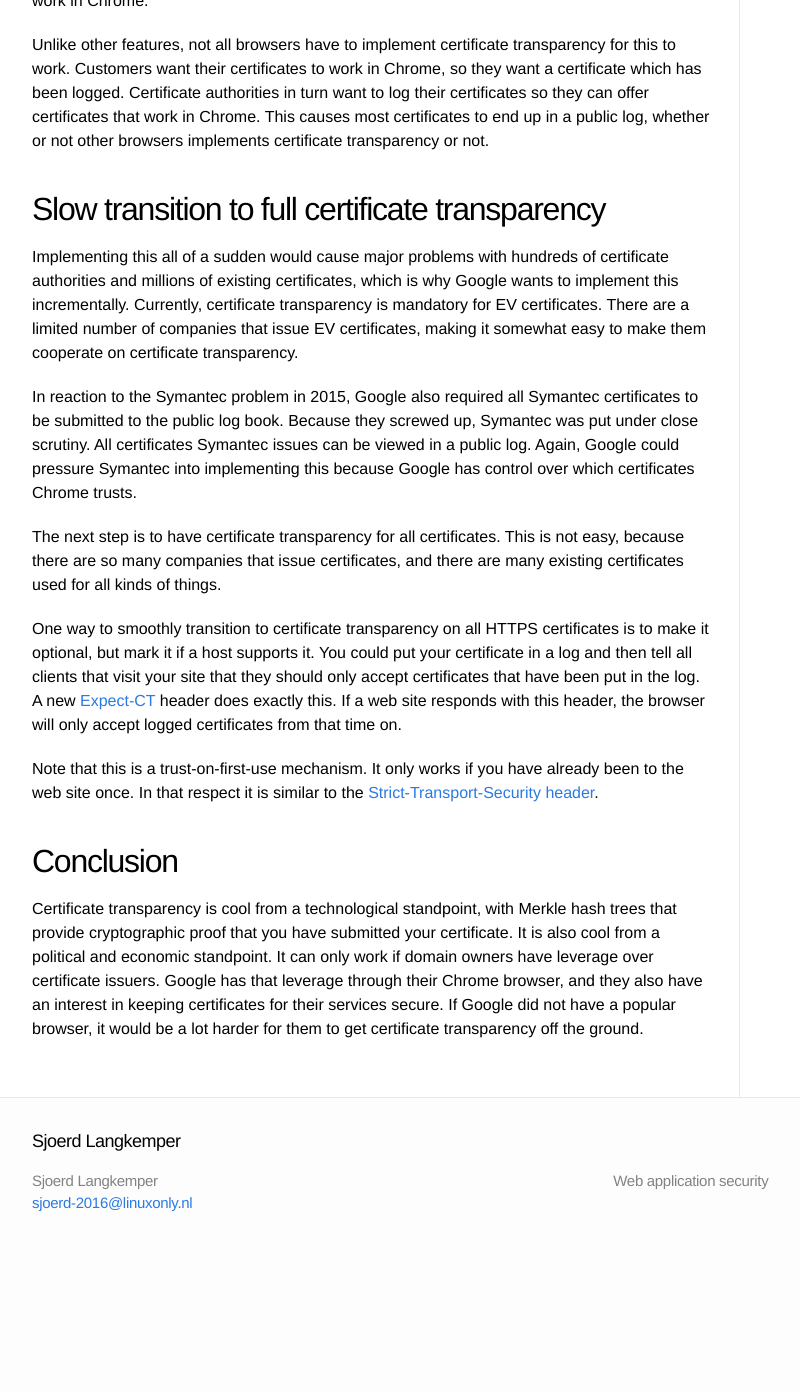
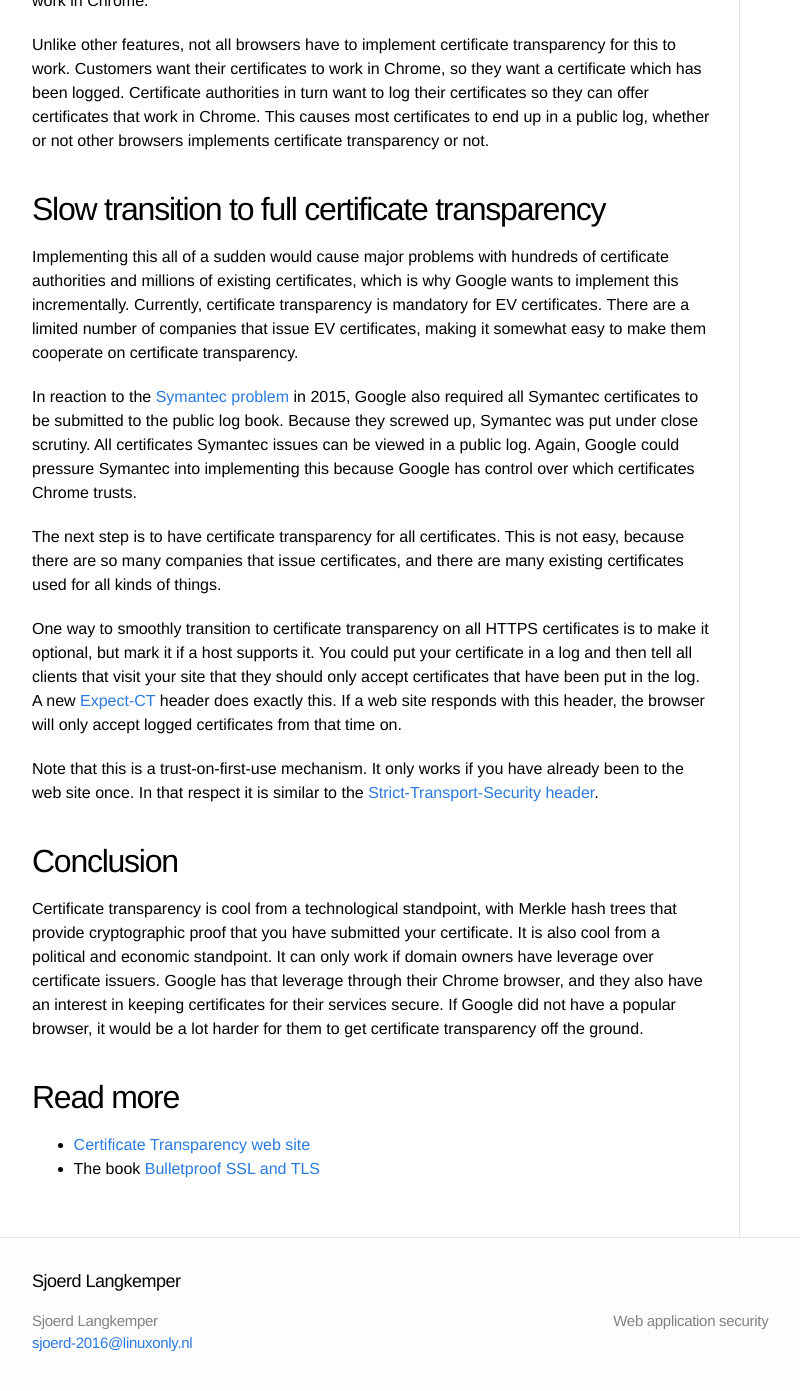
Before and after one commit to Sjord/Sjord.github.io, a Jekyll site: the page built from _posts/2016-11-10-economics-of-certificate-transparency.md, in a window 1280 px wide and 1400 px high, scrolled down 1671 px. Shown: the top 1391 px of the window, without its empty margins (108-908 px from the left). Built offline with Jekyll 4.4.1, drawn with Linux system fonts in a browser that asks for light colours; before the commit the page ends 2931 px from its top, so only the background shows below that; some of the changed text lies outside the part shown.

Commit message:
Add some links

```diff
--- a/_posts/2016-11-10-economics-of-certificate-transparency.md
+++ b/_posts/2016-11-10-economics-of-certificate-transparency.md
@@ -9,7 +9,7 @@
 
 ## What is certificate transparency
 
-The goal of the certificate transparency project is to create a log book with issued certificates. This log can be used by domain owners to check that there are no certificates issued without their permission.
+The goal of the [certificate transparency project](https://www.certificate-transparency.org/) is to create a log book with issued certificates. This log can be used by domain owners to check that there are no certificates issued without their permission.
 
 Certificates are issued by certificate authorities (CA's). A typical browser trusts hundreds of certificate authorities and any of them can sign a certificate. Normally a certificate should only be signed with the permission of the domain owner. For example, only Google should be able to obtain a certificate for www.google.com. Unfortunately, because of mistakes or because of criminals, sometimes certificates are issued to other parties. This happens fairly often:
 
@@ -37,7 +37,7 @@
 
 Implementing this all of a sudden would cause major problems with hundreds of certificate authorities and millions of existing certificates, which is why Google wants to implement this incrementally. Currently, certificate transparency is mandatory for EV certificates. There are a limited number of companies that issue EV certificates, making it somewhat easy to make them cooperate on certificate transparency.
 
-In reaction to the Symantec problem in 2015, Google also required all Symantec certificates to be submitted to the public log book. Because they screwed up, Symantec was put under close scrutiny. All certificates Symantec issues can be viewed in a public log. Again, Google could pressure Symantec into implementing this because Google has control over which certificates Chrome trusts.
+In reaction to the [Symantec problem](http://arstechnica.com/security/2015/10/still-fuming-over-https-mishap-google-gives-symantec-an-offer-it-cant-refuse/) in 2015, Google also required all Symantec certificates to be submitted to the public log book. Because they screwed up, Symantec was put under close scrutiny. All certificates Symantec issues can be viewed in a public log. Again, Google could pressure Symantec into implementing this because Google has control over which certificates Chrome trusts.
 
 The next step is to have certificate transparency for all certificates. This is not easy, because there are so many companies that issue certificates, and there are many existing certificates used for all kinds of things.
 
@@ -48,3 +48,8 @@
 ## Conclusion
 
 Certificate transparency is cool from a technological standpoint, with Merkle hash trees that provide cryptographic proof that you have submitted your certificate. It is also cool from a political and economic standpoint. It can only work if domain owners have leverage over certificate issuers. Google has that leverage through their Chrome browser, and they also have an interest in keeping certificates for their services secure. If Google did not have a popular browser, it would be a lot harder for them to get certificate transparency off the ground.
+
+## Read more
+
+* [Certificate Transparency web site](https://www.certificate-transparency.org/)
+* The book [Bulletproof SSL and TLS](https://www.amazon.com/gp/product/1907117040/ref=as_li_qf_sp_asin_il_tl?ie=UTF8&tag=sjoerdlangkem-20&camp=1789&creative=9325&linkCode=as2&creativeASIN=1907117040&linkId=3471bbb4e27a1556cfc083a8699545fd)
```
